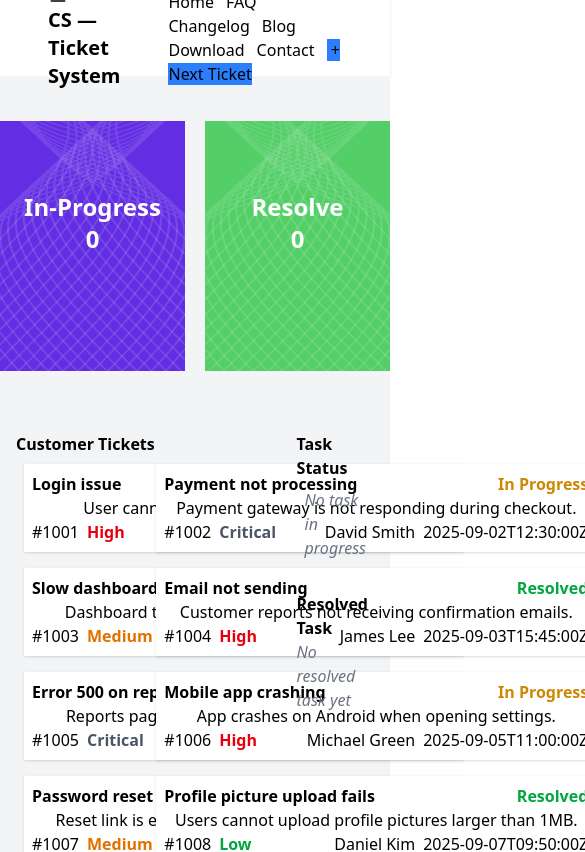
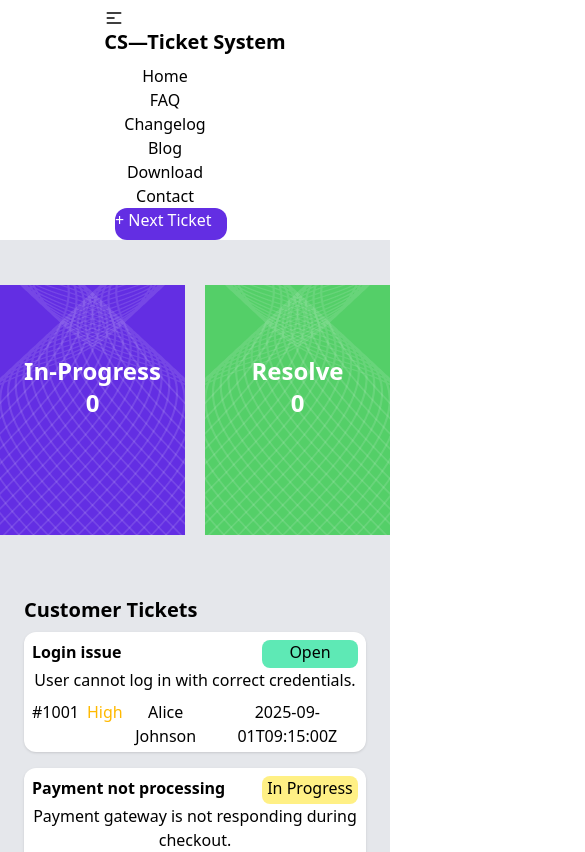
Before and after one commit to parthodevroy/customer-support-zone, a React (Vite) app: page / in a window 390 px wide. Shown: the top 852 px of the page, 585 px wide, since content can reach past the window. Built offline with nearby package versions, Linux system fonts and the light colour scheme.

Commit message:
add complete button click and remuve funtionality with responsive

```diff
--- a/package.json
+++ b/package.json
@@ -10,9 +10,13 @@
     "preview": "vite preview"
   },
   "dependencies": {
+    "@fortawesome/fontawesome-svg-core": "^7.0.1",
+    "@fortawesome/free-solid-svg-icons": "^7.0.1",
+    "@fortawesome/react-fontawesome": "^3.0.2",
     "@tailwindcss/vite": "^4.1.13",
     "react": "^19.1.1",
     "react-dom": "^19.1.1",
+    "react-toastify": "^11.0.5",
     "tailwindcss": "^4.1.13"
   },
   "devDependencies": {
--- a/src/App.jsx
+++ b/src/App.jsx
@@ -1,57 +1,5 @@
 
-// import { Suspense, useState } from 'react'
-// import './App.css'
-// import Bodyparent from './Component/Customers-sopport/Bodyparent'
-// import Customerstiket from './Component/Customers-sopport/Customers-tiket/Customerstiket'
-// import Navber from './Component/Customers-sopport/Navber'
-
-
-
-// const tikets=async()=>{
-//   const tiketsfetch=await fetch("/Tikets.json")
-//   return tiketsfetch.json()
-// }
-
-// const alltiketsdata=tikets()
-
-
-// function App() {
-//   const [tiketadd, setTiketadd]=useState(0)
-//   const [taskstatus , setTaskstatus]=useState([])
-//   const [resolvecount,setResolvecount]=useState(0)
-//   const [resolvetask, setResolvetask]=useState([])
-
-//   // const updatedTasks = (p)=>{
-//   //   console.log(p);
-//   const updatedTasks = (completedTask) => {
-//   // In-progress থেকে রিমুভ করবো
-//   setTaskstatus(prev => prev.filter(task => task.id !== completedTask.id));
-// };
-
-
-
-//    const remuve=resolvetask.filter(task => task.id!==p.id)
-//         console.log(remuve);
-
-
-//    }
-
-// return (
-//     <>
-
-
-//      <Navber></Navber>
-//      <Bodyparent resolvecount={resolvecount} tiketadd={tiketadd}></Bodyparent>
-//      <Suspense fallback={"loaading..."}>
-//       <Customerstiket updatedTasks={updatedTasks} resolvetask={resolvetask} setResolvetask={setResolvetask} tiketadd={tiketadd} setResolvecount={setResolvecount} taskstatus={taskstatus} setTaskstatus={setTaskstatus} setTiketadd={setTiketadd} alltiketsdata={alltiketsdata}></Customerstiket>
-//      </Suspense>
-
-//     </>
-//   )
-
-
-// export default App
-
+import { ToastContainer} from 'react-toastify';
 import { useState, useEffect, Suspense } from 'react'
 import './App.css'
 import Bodyparent from './Component/Customers-sopport/Bodyparent'
@@ -75,15 +23,7 @@ function App() {
     fetchData()
   }, [])
 
-  //  const updatedTasks = (completedTask) => {
-  //   // prevent duplicates
-  //   if (resolvetask.find(task => task.id === completedTask.id)) return;
 
-  //   setTaskstatus(prev => prev.filter(task => task.id !== completedTask.id))
-  //   setResolvetask(prev => [...prev, completedTask])
-  //   setResolvecount(prev => prev + 1)
-  //   setTiketadd(prev => prev - 1)
-  // }
   const updatedTasks = (completedTask) => {
     // taskstatus থেকে remove
     setTaskstatus(prev => prev.filter(task => task.id !== completedTask.id))
@@ -95,17 +35,7 @@ function App() {
     setResolvetask(prev => [...prev, completedTask])
     setResolvecount(prev => prev + 1)
   }
-// const updatedTasks = (completedTask) => {
-//   // in-progress থেকে রিমুভ
-//   setTaskstatus(prev => prev.filter(task => task.id !== completedTask.id));
 
-//   // resolved-এ add
-//   setResolvetask(prev => [...prev, completedTask]);
-
-//   // কাউন্টার আপডেট
-//   setResolvecount(pre => pre + 1);
-//   setTiketadd(pre => pre - 1);
-// };
 
   return (
     <>
@@ -125,6 +55,8 @@ function App() {
           setResolvecount={setResolvecount}
         />
       </Suspense>
+
+      <ToastContainer/>
     </>
   )
 }
--- a/src/Component/Customers-sopport/Bodyparent.jsx
+++ b/src/Component/Customers-sopport/Bodyparent.jsx
@@ -4,7 +4,7 @@ import victorimg from "../../assets/vector1.png";
 
 const Bodyparent = ({tiketadd,resolvecount}) => {
   return (
-    <div className="h-[340px] bg-gray-100 w-full flex items-center justify-center gap-5 ">
+    <div className="h-[340px] bg-gray-200 w-full flex items-center justify-center gap-5 ">
 
       <div className="relative w-[600px] h-[250px]  bg-[#632EE3] overflow-hidden">
 
--- a/src/Component/Customers-sopport/Customers-tiket/Customerstiket.jsx
+++ b/src/Component/Customers-sopport/Customers-tiket/Customerstiket.jsx
@@ -1,59 +1,18 @@
-// import { use } from "react";
-// import Tiket from "./Tiket";
-// import Tiketstatus from "../Tiketstatus/Tiketstatus";
 
-
-// const Customerstiket = ({alltiketsdata,updatedTasks,setResolvetask,resolvetask,tiketadd,setTiketadd,setTaskstatus,taskstatus,setResolvecount}) => {
-
-//     const usedata=use(alltiketsdata)
-
-
-//     return (
-//         <div className="h-full bg-gray-100 w-full ">
-//             <div className="flex p-4">
-//                 {/* left tikets */}
-// <div className="w-[950px] h-[700px] ">
-//     <h1 className="font-semibold">Customer Tickets</h1>
-
-//                <div className="grid grid-cols-2 p-2 space-y-4">
-//                  {
-//                     usedata.map((tiket=><Tiket key={tiket.id}  taskstatus={taskstatus} setTaskstatus={setTaskstatus} setTiketadd={setTiketadd} tiket={tiket} ></Tiket>))
-//                 }
-//                </div>
-// </div>
-
-// {/* right tiket status */}
-// {/* <Tiketstatus updatedTasks={updatedTasks} resolvetask={resolvetask}setResolvetask={setResolvetask} setResolvecount={setResolvecount} setTiketadd={setTiketadd} tiketadd={tiketadd} taskstatus={taskstatus}></Tiketstatus> */}
-// <Tiketstatus
-//   updatedTasks={updatedTasks}   // ✅ পাঠানো হলো
-//   resolvetask={resolvetask}
-//   setResolvetask={setResolvetask}
-//   setResolvecount={setResolvecount}
-//   setTiketadd={setTiketadd}
-//   tiketadd={tiketadd}
-//   taskstatus={taskstatus}
-//   setTaskstatus={setTaskstatus}
-// />
-
-//                  </div>
-
-//         </div>
-//     );
-// };
-
-// export default Customerstiket;
 import Tiket from "./Tiket"
 import Tiketstatus from "../Tiketstatus/Tiketstatus"
 
-const Customerstiket = ({ alltickets, updatedTasks, setResolvetask, resolvetask, tiketadd, setTiketadd, setTaskstatus, taskstatus, setResolvecount }) => {
+const Customerstiket = ({ alltickets, updatedTasks, setResolvetask,
+  resolvetask, tiketadd, setTiketadd, setTaskstatus, taskstatus, setResolvecount }) =>
+     {
   return (
-    <div className="h-full bg-gray-100 w-full">
-      <div className="flex p-4">
+    <div className="h-full bg-gray-200 w-full">
+      <div className="flex flex-col md:flex-row p-4">
 
         {/* left side tickets */}
-        <div className="w-[950px] h-[700px]">
-          <h1 className="font-semibold">Customer Tickets</h1>
-          <div className="grid grid-cols-2 p-2 space-y-4">
+        <div className="w-full h-full md:w-[950px] h-[700px]">
+          <h1 className="font-semibold text-xl pl-2">Customer Tickets</h1>
+          <div className="grid grid-cols-1 md:grid-cols-2 p-2 space-y-4">
             {
               alltickets.map((tiket) => (
                 <Tiket
--- a/src/Component/Customers-sopport/Customers-tiket/Tiket.jsx
+++ b/src/Component/Customers-sopport/Customers-tiket/Tiket.jsx
@@ -1,37 +1,9 @@
-import Tiketstatus from "../Tiketstatus/Tiketstatus";
-
-const getStatusColor = (status) => {
-  switch ((status || "").toLowerCase()) {
-    case "open":
-      return "text-green-600 font-semibold";
-    case "in progress":
-    case "in-progress":
-      return "text-yellow-600 font-semibold";
-    case "closed":
-    case "resolved":
-      return "text-green-600 font-semibold";
-    default:
-      return "text-gray-600 font-semibold";
-    }
-};
-
-const getPriorityColor = (priority) => {
-  switch ((priority || "").toLowerCase()) {
-    case "high":
-      return "text-red-600 font-semibold";
-    case "medium":
-      return "text-amber-600 font-semibold";
-    case "low":
-      return "text-green-600 font-semibold";
-    default:
-      return "text-gray-600 font-semibold";
-  }
-};
+import { toast } from "react-toastify";
 
 const Tiket = ({tiket,setTiketadd,setTaskstatus,taskstatus}) => {
 
     const handelcart=()=>{
-        alert("add inprogress")
+        toast("add inprogress")
         setTiketadd(prev=>prev+1)
         setTaskstatus([...taskstatus,tiket])
 
@@ -41,21 +13,23 @@ const Tiket = ({tiket,setTiketadd,setTaskstatus,taskstatus}) => {
     return (
        <button onClick={()=>handelcart()}>
 
-            <div class="card bg-white p-2 w-110 shadow-sm">
+            <div class="card bg-white rounded-xl p-2 w-full md:w-110 h-[120px] shadow-sm">
   <div class="card-body">
     <div className="flex justify-between">
         <h2 class="card-title font-semibold">{tiket.title}</h2>
-        <p className={getStatusColor(tiket.status)}>{tiket.status}</p>
+        <p className={ ` rounded-lg w-24 h-7 ${tiket.status=="Open"?"text-black bg-emerald-300 ]"
+          :tiket.status=="In Progress"?"text-black bg-yellow-200":"text-black bg-blue-400"}`} >{tiket.status}</p>
     </div>
     <p>{tiket.description}</p>
     <div class="card-actions justify-end">
      <div className="flex justify-between">
-        <div className="flex gap-2">
+        <div className="flex pt-2 gap-2">
             <h4>#{tiket.id}</h4>
-            <p className={getPriorityColor(tiket.priority)}>{tiket.priority}</p>
+            <p className={`${tiket.priority=="High"?"text-amber-400":tiket.priority=="Critical"?
+              "text-red-600":"text-green-500"}`} >{tiket.priority}</p>
 
         </div>
-        <div className="flex gap-2">
+        <div className="flex pt-2 gap-2">
             <h4>{tiket.customer}</h4>
             <p>{tiket.createdAt}</p>
 
--- a/src/Component/Customers-sopport/Navber.jsx
+++ b/src/Component/Customers-sopport/Navber.jsx
@@ -3,24 +3,24 @@
 const Navber = () => {
     return (
         <div>
-            <div class="navbar bg-base-100 flex justify-between h-[76px] items-center  shadow-sm">
-  <div class="navbar-start p-12">
+            <div class="navbar bg-base-100 flex flex-col md:flex-row h-auto md:h-[76px] md:justify-between  items-center  shadow-sm">
+  <div class="navbar-start p-2 md:p-12">
     <div class="dropdown">
       <div tabindex="0" role="button" class="btn btn-ghost lg:hidden">
         <svg xmlns="http://www.w3.org/2000/svg" class="h-5 w-5" fill="none" viewBox="0 0 24 24" stroke="currentColor"> <path stroke-linecap="round" stroke-linejoin="round" stroke-width="2" d="M4 6h16M4 12h8m-8 6h16" /> </svg>
       </div>
 
     </div>
-    <a class="btn btn-ghost text-xl font-semibold">CS — Ticket System</a>
+    <a class="btn btn-ghost text-xl font-semibold">CS—Ticket System</a>
   </div>
-  <div class="navbar-end space-x-3 pr-12">
+  <div class=" flex flex-col md:flex-row md:navbar-end space-x-3 pr-12">
     <button>Home</button>
     <button>FAQ</button>
     <button>Changelog</button>
     <button>Blog</button>
 <button>Download</button>
     <button>Contact</button>
-    <a class="bg-blue-500"> + Next Ticket</a>
+    <a class="bg-[#632EE3] text-white h-8 rounded-xl w-28"> + Next Ticket</a>
   </div>
 </div>
         </div>
--- a/src/Component/Customers-sopport/Resolvetask/Resolvetask.jsx
+++ b/src/Component/Customers-sopport/Resolvetask/Resolvetask.jsx
@@ -3,7 +3,7 @@ import Task from "./Task";
 
 const Resolvetask = ({resolvetask}) => {
     return (
-        <div>
+        <div className="space-y-2 p-2">
             {
                 resolvetask.map((task=><Task task={task}></Task>))
             }
--- a/src/Component/Customers-sopport/Resolvetask/Task.jsx
+++ b/src/Component/Customers-sopport/Resolvetask/Task.jsx
@@ -1,9 +1,11 @@
-
+import { FontAwesomeIcon } from "@fortawesome/react-fontawesome"
+import { faCheck } from "@fortawesome/free-solid-svg-icons"
 
 const Task = ({task}) => {
     return (
-        <div>
-            {task.title}
+        <div className="w-full md:w-[250px] pl-2 h-14 bg-white">
+           <span className="font-medium">{task.title}</span>
+            <p className="text-[#54CF68]"><FontAwesomeIcon icon={faCheck} /> completed</p>
         </div>
     );
 };
--- a/src/Component/Customers-sopport/Tiketstatus/Tikets.jsx
+++ b/src/Component/Customers-sopport/Tiketstatus/Tikets.jsx
@@ -1,50 +1,22 @@
+import { toast } from "react-toastify";
 
 
-// const Tikets = ({ status,updatedTasks, setResolvecount,
-//     setTiketadd, setResolvetask, resolvetask,
-//       }) => {
+const Tikets = ({ status, updatedTasks, setTiketadd,  resolvetask }) => {
 
-//     const handelcompletebtn = () => {
-//         alert("completed")
-//         setResolvecount(pre => pre + 1)
-//         setTiketadd(pre => pre - 1)
-//         setResolvetask([...resolvetask, status])
-//         updatedTasks(status)
+    const handelcompletebtn = () => {
 
-//     }
+    if (resolvetask.find(task => task.id === status.id)) return;
+    toast("completed");
 
-//     return (
-//         <div className="bg-white w-[300px] h-25 space-y-2 p-2">
-//             <h1 className="font-sans">{status.title}</h1>
-//             <div onClick={handelcompletebtn} className="h-8 border-2 border-amber-300 bg-emerald-700 rounded-2xl text-center cursor-pointer">
-//                 <button className="text-white">Complete</button>
-//             </div>
-//         </div>
-//     );
-// };
-const Tikets = ({ status, updatedTasks, setResolvecount, setTiketadd, setResolvetask, resolvetask }) => {
+        setTiketadd(pre => pre - 1);
 
-    // const handelcompletebtn = () => {
-    //     alert("completed");
-    //     setResolvecount(pre => pre + 1);             // ✅ resolve count বাড়ানো
-    //     setTiketadd(pre => pre - 1);                 // ✅ in-progress কমানো
-    //     setResolvetask([...resolvetask, status]);    // ✅ resolved এ পাঠানো
-    //     updatedTasks(status);                        // ✅ In-progress থেকে remove করা
-    // };
-    const handelcompletebtn = () => {
-    // prevent duplicates
-    if (resolvetask.find(task => task.id === status.id)) return;
-    alert("completed");
-        // setResolvecount(pre => pre + 1);             // ✅ resolve count বাড়ানো
-        setTiketadd(pre => pre - 1);                 // ✅ in-progress কমানো
-        // setResolvetask([...resolvetask, status]);
 
-    // call updatedTasks function from App
+
     updatedTasks(status)
   }
 
     return (
-        <div className="bg-white w-[300px] h-25 space-y-2 p-2">
+        <div className="bg-white w-full md:w-[300px] h-25 space-y-2 p-2">
             <h1 className="font-sans">{status.title}</h1>
             <div
               onClick={handelcompletebtn}
@@ -55,23 +27,4 @@ const Tikets = ({ status, updatedTasks, setResolvecount, setTiketadd, setResolve
         </div>
     );
 };
-// const Tikets = ({ status, updatedTasks }) => {
-//     const handelcompletebtn = () => {
-//         alert("completed");
-//         updatedTasks(status);   // শুধু updatedTasks হ্যান্ডেল করবে
-//     };
-
-//     return (
-//         <div className="bg-white w-[300px] h-25 space-y-2 p-2">
-//             <h1 className="font-sans">{status.title}</h1>
-//             <div onClick={handelcompletebtn} className="h-8 border-2 border-amber-300 bg-emerald-700 rounded-2xl text-center cursor-pointer">
-//                 <button className="text-white">Complete</button>
-//             </div>
-//         </div>
-//     );
-// };
-
 export default Tikets;
-
-
-// export default Tikets;
--- a/src/Component/Customers-sopport/Tiketstatus/Tiketstatus.jsx
+++ b/src/Component/Customers-sopport/Tiketstatus/Tiketstatus.jsx
@@ -1,73 +1,13 @@
 
-// import Resolvetask from "../Resolvetask/Resolvetask";
-// import Tikets from "./Tikets";
-
-// const Tiketstatus = ({ taskstatus, setTaskstatus, setResolvecount, setTiketadd, resolvetask, setResolvetask }) => {
-//     return (
-//         <div className="space-y-4">
-//             <h1 className="font-semibold">Task Status</h1>
-//             <div className="space-y-4 p-2 ">
-//                 {
-//                     taskstatus.map((status) => (
-//                         <Tikets
-//                             key={status.id}
-//                             status={status}
-//                             taskstatus={taskstatus}
-//                             setTaskstatus={setTaskstatus}
-//                             setTiketadd={setTiketadd}
-//                             setResolvecount={setResolvecount}
-//                             resolvetask={resolvetask}
-//                             setResolvetask={setResolvetask}
-//                             // updatedTasks={updatedTasks}
-
-//                         />
-//                     ))
-//                 }
-//             </div>
-//             <div>
-//                 <h1 className="font-semibold">Resolved Task</h1>
-//                 <Resolvetask resolvetask={resolvetask} />
-//             </div>
-//         </div>
-//     );
-// };
-// const Tiketstatus = ({ taskstatus, setTaskstatus, setResolvecount, setTiketadd, resolvetask, setResolvetask, updatedTasks }) => {
-//     return (
-//         <div className="space-y-4">
-//             <h1 className="font-semibold">Task Status</h1>
-//             <div className="space-y-4 p-2 ">
-//                 {
-//                     taskstatus.map((status) => (
-//                         <Tikets
-//                             key={status.id}
-//                             status={status}
-//                             setTiketadd={setTiketadd}
-//                             setResolvecount={setResolvecount}
-//                             resolvetask={resolvetask}
-//                             setResolvetask={setResolvetask}
-//                             updatedTasks={updatedTasks}   // ✅ পাঠানো হলো
-//                         />
-//                     ))
-//                 }
-//             </div>
-//             <div>
-//                 <h1 className="font-semibold">Resolved Task</h1>
-//                 <Resolvetask resolvetask={resolvetask} />
-//             </div>
-//         </div>
-//     );
-// };
-
-// export default Tiketstatus;
 import Resolvetask from "../Resolvetask/Resolvetask";
 import Tikets from "./Tikets";
 
 const Tiketstatus = ({ taskstatus, setTaskstatus, updatedTasks, setResolvecount, setTiketadd, resolvetask, setResolvetask }) => {
     return (
         <div className="space-y-6">
-            {/* In-progress tasks */}
+           {/* task status part */}
             <div>
-                <h1 className="font-semibold">Task Status</h1>
+                <h1 className="font-semibold pl-2 text-xl">Task Status</h1>
                 <div className="space-y-4 p-2">
                     {
                         taskstatus.length > 0 ? (
@@ -85,20 +25,20 @@ const Tiketstatus = ({ taskstatus, setTaskstatus, updatedTasks, setResolvecount,
                                 />
                             ))
                         ) : (
-                            <p className="text-gray-500 italic">No task in progress</p>
+                            <p className="text-gray-500 pl-2 italic">plese select a customer tikets</p>
                         )
                     }
                 </div>
             </div>
 
-            {/* Resolved tasks */}
+            {/* Resolved  part */}
             <div>
-                <h1 className="font-semibold">Resolved Task</h1>
+                <h1 className="font-semibold pl-2 text-xl">Resolved Task</h1>
                 {
                     resolvetask.length > 0 ? (
                         <Resolvetask resolvetask={resolvetask} />
                     ) : (
-                        <p className="text-gray-500 italic">No resolved task yet</p>
+                        <p className="text-gray-500 pl-2 italic">click a complete button</p>
                     )
                 }
             </div>
```
Also changed, not shown: 1 other file (tests, documents, lock files or other folders).
